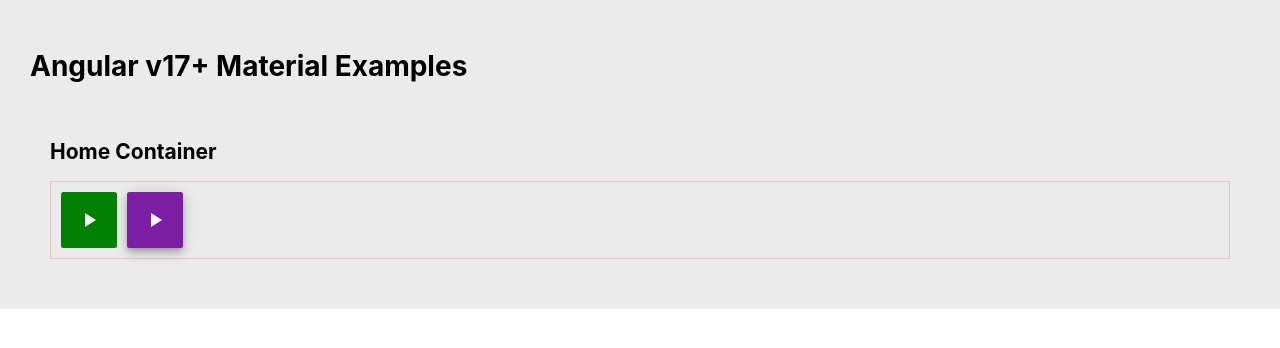
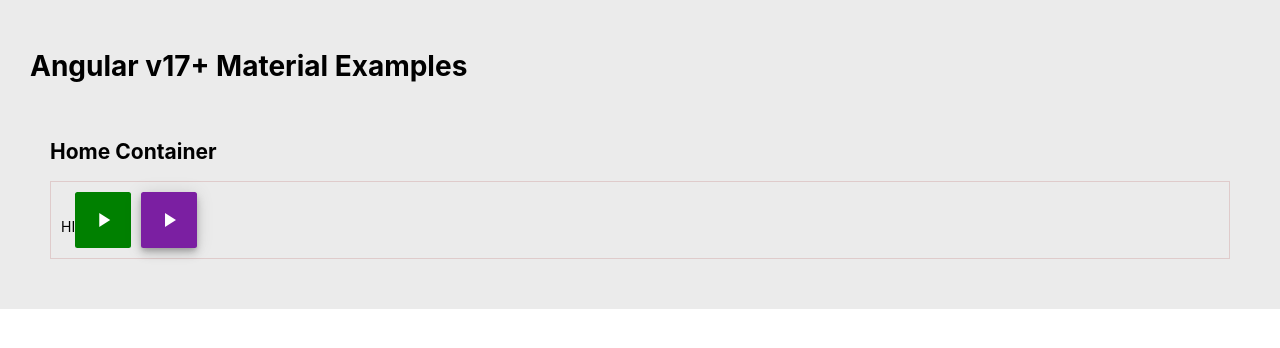
Before and after one commit to webia1/Angular-v17-Material-Experiments, an Angular app: page / in a window 1280 px wide. Shown: the top 348 px of the page. Built offline with nearby package versions, Linux system fonts and the light colour scheme.

Commit message:
Refactor button click event handling

```diff
--- a/src/app/routed/home/home.component.html
+++ b/src/app/routed/home/home.component.html
@@ -3,7 +3,7 @@
   <div class="buttons-container">
     <app-icon-button
       tooltip="Re-used Component"
-      (messageEvent)="receiveMessage($event)"
+      (btnEventEmitter)="initiateBtnClick($event)"
       [color]="matBtnColors.primary"
       [designType]="matBtnDesignTypes.fab"
     ></app-icon-button>
--- a/src/app/routed/home/home.component.ts
+++ b/src/app/routed/home/home.component.ts
@@ -14,7 +14,7 @@
   matBtnDesignTypes = MaterialButtonsDesignTypes;
   constructor() {}
 
-  receiveMessage(event: unknown): void {
+  initiateBtnClick(event: unknown): void {
     console.log('Child component emitted event: ', event);
   }
 }
--- a/src/app/shared/ui/atoms/buttons/icon-button.component.html
+++ b/src/app/shared/ui/atoms/buttons/icon-button.component.html
@@ -1 +1,10 @@
-<div class="button-container" id="atom-btn"></div>
+<div
+  class="button-container"
+  id="atom-btn"
+  (click)="btnClick()"
+  (keydown)="btnClick()"
+  tabindex="0"
+>
+  <span>HI</span>
+  <!-- Btn will be append dynamically -->
+</div>
--- a/src/app/shared/ui/atoms/buttons/icon-button.component.ts
+++ b/src/app/shared/ui/atoms/buttons/icon-button.component.ts
@@ -1,13 +1,12 @@
 import {
+  Component,
+  Input,
+  Output,
+  EventEmitter,
   AfterContentInit,
+  ElementRef,
+  Renderer2,
   ChangeDetectorRef,
-  Component,
-  ElementRef,
-  EventEmitter,
-  Input,
-  OnInit,
-  Output,
-  Renderer2,
 } from '@angular/core';
 import {
   MaterialButtonsDesignTypes,
@@ -20,16 +19,15 @@
   styleUrls: ['./icon-button.component.scss'],
 })
 export class IconButtonComponent implements AfterContentInit {
+  @Input() ariaLabel = 'EMPTY';
+  @Input() buttonType = 'submit';
+  @Input() color = MaterialColorVariants.primary;
   @Input() designType: MaterialButtonsDesignTypes =
     MaterialButtonsDesignTypes.fab;
+  @Input() disabled = false;
+  @Input() icon = 'play_arrow';
   @Input() tooltip = 'EMPTY';
-  @Input() color = MaterialColorVariants.primary;
-  @Input() ariaLabel = 'EMPTY';
-  @Input() buttonType = 'submit';
-  @Input() icon = 'play_arrow';
-  @Input() disabled = false;
-
-  @Output() messageEvent = new EventEmitter<unknown>();
+  @Output() btnEventEmitter = new EventEmitter();
 
   baseBtnClass = 'global-material-btn';
 
@@ -56,37 +54,30 @@
   createButton() {
     const button = this.renderer.createElement('button');
     const matIcon = this.renderer.createElement('mat-icon');
-    this.renderer.listen(button, 'click', this.clickHandler);
     this.renderer.addClass(button, this.baseBtnClass);
     this.renderer.setAttribute(button, this.designType, '');
     this.renderer.setAttribute(button, 'type', this.buttonType);
     this.renderer.setAttribute(button, 'aria-label', this.ariaLabel);
-    this.renderer.setAttribute(button, 'matTooltip', this.tooltip);
-
     this.renderer.setAttribute(
       button,
       'disabled',
       this.disabled.toString(),
     );
-
     if (this.color && this.color === 'primary') {
       this.renderer.addClass(button, 'primary');
     }
-
     // add icon name from this.icon to mat-icon as innerHTML
     this.renderer.addClass(matIcon, 'material-icons');
     this.renderer.appendChild(
       matIcon,
       this.renderer.createText(this.icon),
     );
-
     this.renderer.addClass(button, 'mdc-fab');
     this.renderer.appendChild(button, matIcon);
-
     return button;
   }
 
-  clickHandler() {
-    this.messageEvent.emit();
+  btnClick() {
+    this.btnEventEmitter.emit();
   }
 }
```
